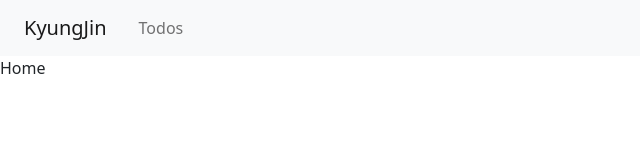
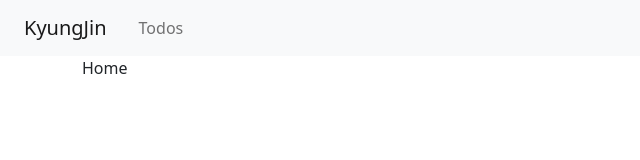
Before and after one commit to okyungjin/vue3-todo, a Vue app: page / in a window 1280 px wide. Shown: the top 160 px of the page, without its empty margins (0-640 px from the left). Built offline with nearby package versions, Linux system fonts and the light colour scheme.

Commit message:
Todo List 최상위 div를 App.vue로 이동

```diff
--- a/src/App.vue
+++ b/src/App.vue
@@ -1,6 +1,8 @@
 <template>
   <NavigationBar></NavigationBar>
-  <router-view />
+  <div class="container">
+    <router-view />
+  </div>
 </template>
 
 <script setup>
--- a/src/pages/todos/Index.vue
+++ b/src/pages/todos/Index.vue
@@ -1,5 +1,4 @@
 <template>
-  <div class="container">
   <h2 class="mt-2">To-Do List</h2>
   <input
     class="form-control mb-2"
@@ -32,7 +31,6 @@
       </li>
     </ul>
   </nav>
-  </div>
 </template>
 
 <script>
```
Lines whose indentation alone changed are shown as unchanged.
